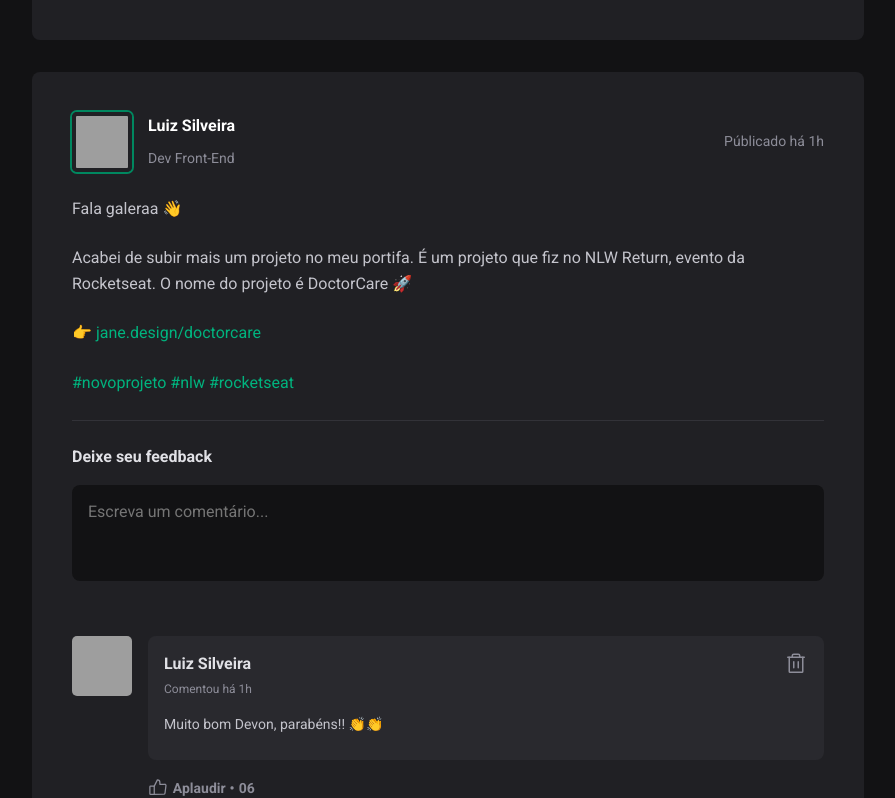
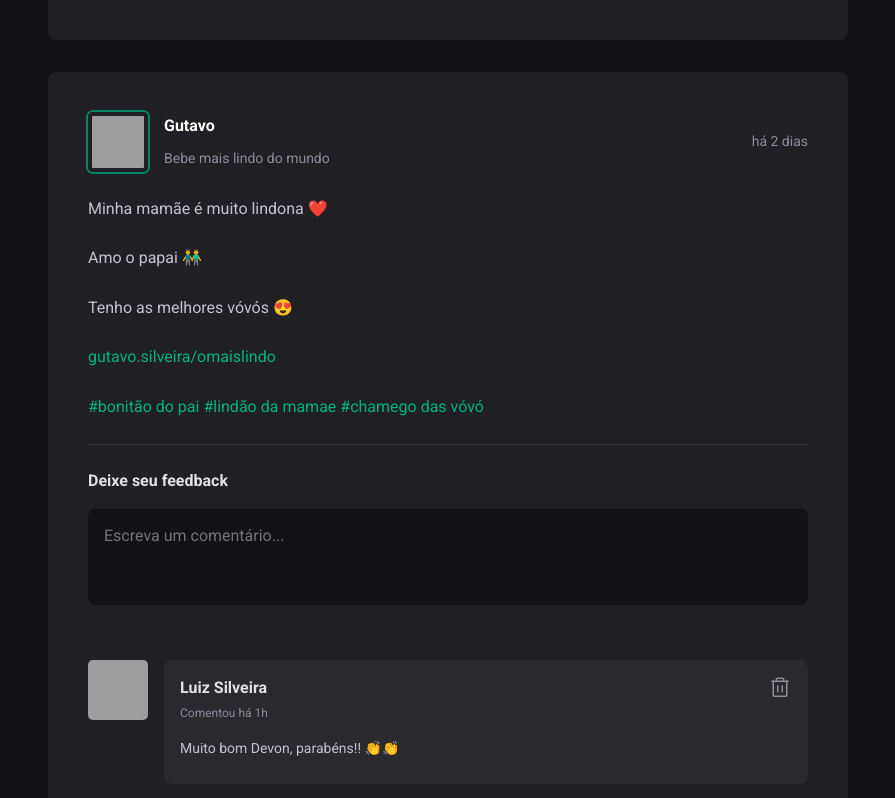
Before and after one commit to filiphis/ignite-feed, a React (Vite) app: page / in a window 1280 px wide. Shown: the part 1046-1844 px from the top of the page, without its empty margins (336-1231 px from the left). Built offline with nearby package versions, Linux system fonts and the light colour scheme; grey boxes are pictures that could not be loaded.

Commit message:
add components Posts in a array var

```diff
--- a/package.json
+++ b/package.json
@@ -9,6 +9,7 @@
     "preview": "vite preview"
   },
   "dependencies": {
+    "date-fns": "^2.28.0",
     "phosphor-react": "^1.4.1",
     "react": "^18.2.0",
     "react-dom": "^18.2.0"
--- a/src/App.jsx
+++ b/src/App.jsx
@@ -4,19 +4,55 @@ import { Post } from "./components/Post";
 import styles from './app.module.css'
 
 export function App() {
+
+  const posts = [
+    {
+      user: {
+        name: 'Luiz Silveira',
+        avatar: 'https://avatars.githubusercontent.com/u/13370451?v=4',
+        occupation: 'Dev Front-End',
+        comments: [
+          { type: 'paragraph', text: 'Fala galeraa 👋' },
+          { type: 'paragraph', text: 'Acabei de subir mais um projeto no meu portifa. É um projeto que fiz no NLW Return, evento da Rocketseat. O nome do projeto é DoctorCare 🚀' },
+          { type: 'link', text: 'jane.design/doctorcare' },
+        ],
+      },
+      publishedAt: new Date('2022-07-17 22:00:00'),
+      tags: ['#novoprojeto', '#nlw', '#rocketseat']
+    },
+
+    {
+      user: {
+        name: 'Gutavo',
+        avatar: 'https://avatars.githubusercontent.com/u/13370451?v=4',
+        occupation: 'Bebe mais lindo do mundo',
+        comments: [
+          { type: 'paragraph', text: 'Minha mamãe é muito lindona ❤️' },
+          { type: 'paragraph', text: 'Amo o papai 👬' },
+          { type: 'paragraph', text: 'Tenho as melhores vóvós 😍' },
+          { type: 'link', text: 'gutavo.silveira/omaislindo' },
+        ],
+      },
+      publishedAt: new Date('2022-07-15 11:00:00'),
+      tags: ['#bonitão do pai', '#lindão da mamae', '#chamego das vóvó']
+    },
+  ];
+
   return (
     <div>
       <Header />
       <div className={styles.wrapper}>
         <Aside />
-
         <div>
-          <Post userName="Gutavo" message="Bû" />
-          <Post userName="Pai" message="Quem é o bebe mais lindo do mundo ? É o Gustavo \o/" />
-          <Post userName="Irineu" message="Lorem ipsum dolor sit amet consectetur adipisicing elit. Inventore repellendus eveniet expedita repudiandae praesentium odio voluptates ipsam assumenda incidunt accusamus ducimus laudantium vitae natus harum, pariatur non quae voluptate distinctio!" />
+          {posts.map((post) => (
+            <Post
+              user={post.user}
+              tags={post.tags}
+              publishedAt={post.publishedAt}
+            />
+          ))}
         </div>
       </div>
-
     </div>
   )
 }
--- a/src/app.module.css
+++ b/src/app.module.css
@@ -6,4 +6,11 @@
   grid-template-columns: 256px 1fr;
   align-items: flex-start;
   gap: 2rem;
+  padding: 0 1rem;
 }
+
+@media (max-width: 768px) {
+  .wrapper {
+    grid-template-columns: 1fr;
+  }
+}
--- a/src/components/Aside/style.module.css
+++ b/src/components/Aside/style.module.css
@@ -49,7 +49,7 @@
   align-items: center;
   justify-content: center;
   gap: 0.625rem;
-  width: 12.125rem;
+  min-width: 12.125rem;
   background-color: transparent;
   transition: background 0.2s, color 0.2s ;
 }
@@ -62,3 +62,12 @@
 .aside__button:focus{
   box-shadow: 0 0 0 2px var(--white);
 }
+
+
+
+@media (max-width: 768px) {
+  .aside__buttonWrapper {
+    display: flex;
+    justify-content: center;
+  }
+}
--- a/src/components/Post/index.jsx
+++ b/src/components/Post/index.jsx
@@ -1,31 +1,52 @@
-import styles from './style.module.css'
-import { Comment } from '../Comment'
-import { Avatar } from '../Avatar/index'
+import { format, formatDistanceToNow } from 'date-fns';
+import ptBR from 'date-fns/locale/pt-BR';
 
-export function Post(props) {
+import { Comment } from '../Comment';
+import { Avatar } from '../Avatar/index';
+import styles from './style.module.css';
+
+
+export function Post({ user, tags, publishedAt }) {
+
+  const publishedDateTimeFormatted = format(publishedAt, "d 'de' LLLL 'ás' HH:mm'h'", {
+    locale: ptBR,
+  });
+
+  const publishedDateTimeRelativeToNow = formatDistanceToNow(publishedAt, {
+    locale: ptBR,
+    addSuffix: true,
+  })
+
+
+
+
   return (
     <div className={styles.post}>
       <header className={styles.header}>
         <div className={styles.user}>
-        <Avatar src="https://avatars.githubusercontent.com/u/13370451?v=4" />
+          <Avatar src={user.avatar} />
           <div className={styles.userInfo}>
-            <span className={styles.userName}>Luiz Silveira</span>
-            <span className={styles.userOccupation}>Dev Front-End</span>
+            <span className={styles.userName}>{user.name}</span>
+            <span className={styles.userOccupation}>{user.occupation}</span>
           </div>
         </div>
-        <time className={styles.time} title='17 de julho as 03:15h' dateTime='2022-07-17 03:15:00'>Públicado há 1h</time>
+        <time className={styles.time} title={publishedDateTimeFormatted} dateTime={publishedAt}>{publishedDateTimeRelativeToNow}</time>
       </header>
+
+
+
       <div className={styles.content}>
-        <p>Fala galeraa 👋</p>
-        <p>Acabei de subir mais um projeto no meu portifa. É um projeto que fiz no NLW Return, evento da Rocketseat. O nome do projeto é DoctorCare 🚀</p>
-        <p>👉 <a href="#">jane.design/doctorcare</a></p>
-        <p>
-          <a href="#">#novoprojeto</a> {' '}
-          <a href="#">#nlw</a>{' '}
-          <a href="#">#rocketseat</a>
 
-          </p>
+        {user.comments.map(content => (
+          content.type === 'paragraph' ? <p>{content.text}</p> : <p><a href='#'>{content.text}</a></p>
+        ))}
+
+        <p>{tags ? tags.map(tag => <a href='#'> {tag} </a>) : ''}</p>
+
       </div>
+
+
+
       <form className={styles.form}>
         <legend className={styles.form__title}>Deixe seu feedback</legend>
         <textarea className={styles.form__text} placeholder='Escreva um comentário...' />
--- a/src/global.css
+++ b/src/global.css
@@ -36,3 +36,10 @@ body, input, button, textarea {
   font-size: 1rem;
   font-weight: 400;
 }
+
+
+@media (max-width: 768px) {
+  html {
+    font-size: 87.5%;
+  }
+}
```
Also changed, not shown: 1 other file (tests, documents, lock files or other folders).
